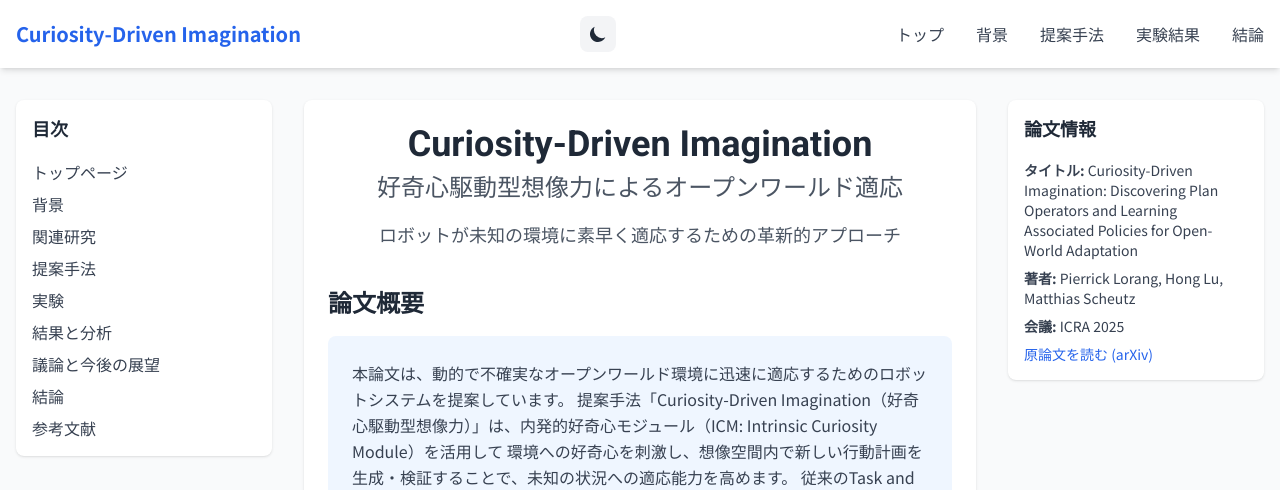
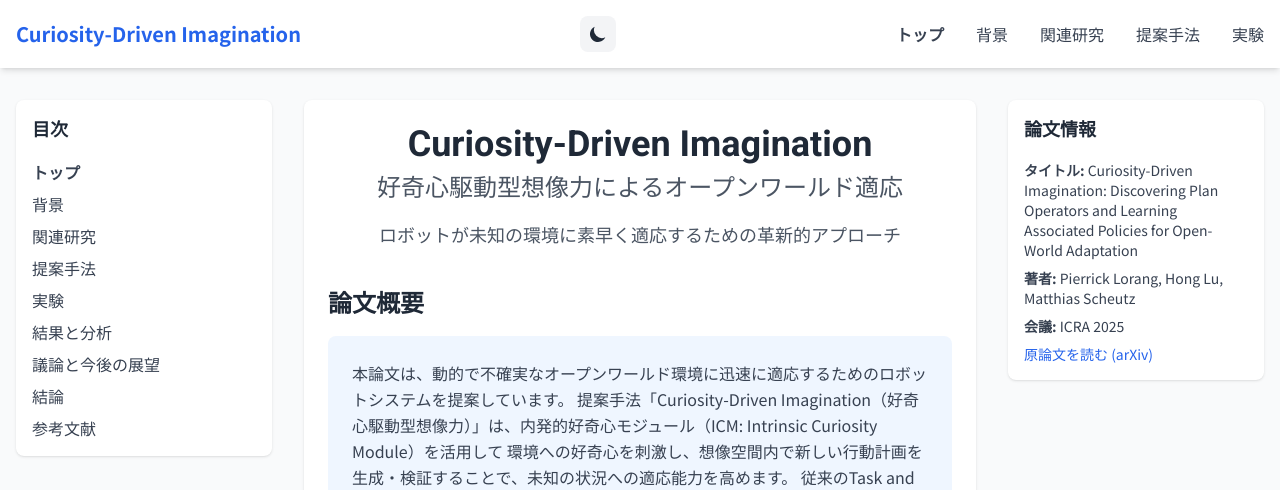
Before and after one commit to KyosukeIchikawa/ai_agent_articles, a Next.js app: page / in a window 1280 px wide. Shown: the top 490 px of the page. Built offline with nearby package versions, Linux system fonts and the light colour scheme.

Commit message:
スマートフォン表示時のナビゲーション改善: 目次アクセスの追加とUI/UXの向上

```diff
--- a/src/components/Layout.js
+++ b/src/components/Layout.js
@@ -2,25 +2,55 @@ import Head from 'next/head';
 import Link from 'next/link';
 import { useState, useEffect } from 'react';
 import { useTheme } from 'next-themes';
+import { useRouter } from 'next/router';
 import ScrollToTop from './ScrollToTop';
 
 export default function Layout({ children, title = 'Curiosity-Driven Imagination' }) {
   const [isMenuOpen, setIsMenuOpen] = useState(false);
+  const [isMobileTableOfContents, setIsMobileTableOfContents] = useState(false);
   const [mounted, setMounted] = useState(false);
   const { theme, setTheme } = useTheme();
+  const router = useRouter();
 
   // マウント後にのみレンダリングするための処理
   useEffect(() => {
     setMounted(true);
   }, []);
 
+  // ページ遷移時にメニューを閉じる
+  useEffect(() => {
+    setIsMenuOpen(false);
+    setIsMobileTableOfContents(false);
+  }, [router.pathname]);
+
   const toggleMenu = () => {
     setIsMenuOpen(!isMenuOpen);
+    // メニューを開いたら目次は閉じる
+    if (!isMenuOpen) {
+      setIsMobileTableOfContents(false);
+    }
+  };
+
+  const toggleMobileTableOfContents = () => {
+    setIsMobileTableOfContents(!isMobileTableOfContents);
   };
 
   const toggleTheme = () => {
     setTheme(theme === 'dark' ? 'light' : 'dark');
   };
+
+  // ナビゲーションリンク
+  const navLinks = [
+    { href: '/', label: 'トップ' },
+    { href: '/background/', label: '背景' },
+    { href: '/related-work/', label: '関連研究' },
+    { href: '/method/', label: '提案手法' },
+    { href: '/experiments/', label: '実験' },
+    { href: '/results/', label: '結果と分析' },
+    { href: '/discussion/', label: '議論と今後の展望' },
+    { href: '/conclusion/', label: '結論' },
+    { href: '/references/', label: '参考文献' },
+  ];
 
   return (
     <div className="flex flex-col min-h-screen bg-gray-50 dark:bg-gray-900">
@@ -33,13 +63,11 @@ export default function Layout({ children, title = 'Curiosity-Driven Imagination
           rel="stylesheet"
         />
       </Head>
-
-      <header className="sticky top-0 z-10 bg-white dark:bg-gray-800 shadow-md">
+      <header className="sticky top-0 z-20 bg-white dark:bg-gray-800 shadow-md">
         <div className="container mx-auto px-4 py-4 flex justify-between items-center">
           <Link href="/" className="text-xl font-bold text-blue-600 dark:text-blue-400">
             Curiosity-Driven Imagination
           </Link>
-
           <div className="flex items-center space-x-4">
             {mounted && (
               <button
@@ -58,6 +86,19 @@ export default function Layout({ children, title = 'Curiosity-Driven Imagination
                 )}
               </button>
             )}
+
+            {/* モバイル用目次ボタン */}
+            <button
+              className="block md:hidden text-gray-700 dark:text-gray-300"
+              onClick={toggleMobileTableOfContents}
+              aria-expanded={isMobileTableOfContents}
+            >
+              <svg xmlns="http://www.w3.org/2000/svg" className="h-6 w-6" fill="none" viewBox="0 0 24 24" stroke="currentColor">
+                <path strokeLinecap="round" strokeLinejoin="round" strokeWidth={2} d="M4 6h16M4 12h16m-7 6h7" />
+              </svg>
+            </button>
+
+            {/* ハンバーガーメニュー */}
             <button
               className="block md:hidden text-gray-700 dark:text-gray-300"
               onClick={toggleMenu}
@@ -89,39 +130,72 @@ export default function Layout({ children, title = 'Curiosity-Driven Imagination
             </button>
           </div>
 
-          <nav
-            className={`${
-              isMenuOpen ? 'block' : 'hidden'
-            } md:block absolute md:relative top-full left-0 right-0 md:top-auto bg-white dark:bg-gray-800 md:bg-transparent shadow-md md:shadow-none`}
+          {/* デスクトップ用ナビゲーション */}
+          <nav className="hidden md:block">
+            <ul className="flex flex-row space-x-8">
+              {navLinks.slice(0, 5).map((link) => (
+                <li key={link.href}>
+                  <Link
+                    href={link.href}
+                    className={`text-gray-700 dark:text-gray-300 hover:text-blue-600 dark:hover:text-blue-400 ${
+                      router.pathname === link.href ? 'font-semibold text-blue-600 dark:text-blue-400' : ''
+                    }`}
                   >
-            <ul className="flex flex-col md:flex-row space-y-4 md:space-y-0 md:space-x-8 p-4 md:p-0">
-              <li>
-                <Link href="/" className="text-gray-700 dark:text-gray-300 hover:text-blue-600 dark:hover:text-blue-400">
-                  トップ
+                    {link.label}
                   </Link>
                 </li>
-              <li>
-                <Link href="/background/" className="text-gray-700 dark:text-gray-300 hover:text-blue-600 dark:hover:text-blue-400">
-                  背景
+              ))}
+            </ul>
+          </nav>
+        </div>
+
+        {/* モバイル用メインナビゲーション */}
+        <div
+          className={`${
+            isMenuOpen ? 'max-h-screen opacity-100' : 'max-h-0 opacity-0 pointer-events-none'
+          } md:hidden overflow-hidden transition-all duration-300 ease-in-out bg-white dark:bg-gray-800 shadow-lg`}
+        >
+          <nav className="container mx-auto px-4 py-2">
+            <ul className="flex flex-col space-y-3 pb-4">
+              {navLinks.map((link) => (
+                <li key={link.href}>
+                  <Link
+                    href={link.href}
+                    className={`block py-2 text-gray-700 dark:text-gray-300 hover:text-blue-600 dark:hover:text-blue-400 ${
+                      router.pathname === link.href ? 'font-semibold text-blue-600 dark:text-blue-400' : ''
+                    }`}
+                  >
+                    {link.label}
                   </Link>
                 </li>
-              <li>
-                <Link href="/method/" className="text-gray-700 dark:text-gray-300 hover:text-blue-600 dark:hover:text-blue-400">
-                  提案手法
+              ))}
+            </ul>
+          </nav>
+        </div>
+
+        {/* モバイル用目次ドロップダウン */}
+        <div
+          className={`${
+            isMobileTableOfContents ? 'max-h-screen opacity-100' : 'max-h-0 opacity-0 pointer-events-none'
+          } md:hidden overflow-hidden transition-all duration-300 ease-in-out bg-white dark:bg-gray-800 shadow-lg`}
+        >
+          <div className="container mx-auto px-4 py-2">
+            <h3 className="text-lg font-semibold my-2 text-gray-800 dark:text-gray-200">目次</h3>
+            <ul className="flex flex-col space-y-2 pb-4">
+              {navLinks.map((link) => (
+                <li key={link.href}>
+                  <Link
+                    href={link.href}
+                    className={`block py-2 text-gray-700 dark:text-gray-300 hover:text-blue-600 dark:hover:text-blue-400 ${
+                      router.pathname === link.href ? 'font-semibold text-blue-600 dark:text-blue-400' : ''
+                    }`}
+                  >
+                    {link.label}
                   </Link>
                 </li>
-              <li>
-                <Link href="/experiments/" className="text-gray-700 dark:text-gray-300 hover:text-blue-600 dark:hover:text-blue-400">
-                  実験結果
-                </Link>
-              </li>
-              <li>
-                <Link href="/conclusion/" className="text-gray-700 dark:text-gray-300 hover:text-blue-600 dark:hover:text-blue-400">
-                  結論
-                </Link>
-              </li>
+              ))}
             </ul>
-          </nav>
+          </div>
         </div>
       </header>
 
@@ -131,51 +205,18 @@ export default function Layout({ children, title = 'Curiosity-Driven Imagination
             <div className="sticky top-24 p-4 bg-white dark:bg-gray-800 rounded-lg shadow">
               <h3 className="text-lg font-semibold mb-4 text-gray-800 dark:text-gray-200">目次</h3>
               <ul className="space-y-2">
-                <li>
-                  <Link href="/" className="text-gray-700 dark:text-gray-300 hover:text-blue-600 dark:hover:text-blue-400">
-                    トップページ
+                {navLinks.map((link) => (
+                  <li key={link.href}>
+                    <Link
+                      href={link.href}
+                      className={`text-gray-700 dark:text-gray-300 hover:text-blue-600 dark:hover:text-blue-400 ${
+                        router.pathname === link.href ? 'font-semibold text-blue-600 dark:text-blue-400' : ''
+                      }`}
+                    >
+                      {link.label}
                     </Link>
                   </li>
-                <li>
-                  <Link href="/background/" className="text-gray-700 dark:text-gray-300 hover:text-blue-600 dark:hover:text-blue-400">
-                    背景
-                  </Link>
-                </li>
-                <li>
-                  <Link href="/related-work/" className="text-gray-700 dark:text-gray-300 hover:text-blue-600 dark:hover:text-blue-400">
-                    関連研究
-                  </Link>
-                </li>
-                <li>
-                  <Link href="/method/" className="text-gray-700 dark:text-gray-300 hover:text-blue-600 dark:hover:text-blue-400">
-                    提案手法
-                  </Link>
-                </li>
-                <li>
-                  <Link href="/experiments/" className="text-gray-700 dark:text-gray-300 hover:text-blue-600 dark:hover:text-blue-400">
-                    実験
-                  </Link>
-                </li>
-                <li>
-                  <Link href="/results/" className="text-gray-700 dark:text-gray-300 hover:text-blue-600 dark:hover:text-blue-400">
-                    結果と分析
-                  </Link>
-                </li>
-                <li>
-                  <Link href="/discussion/" className="text-gray-700 dark:text-gray-300 hover:text-blue-600 dark:hover:text-blue-400">
-                    議論と今後の展望
-                  </Link>
-                </li>
-                <li>
-                  <Link href="/conclusion/" className="text-gray-700 dark:text-gray-300 hover:text-blue-600 dark:hover:text-blue-400">
-                    結論
-                  </Link>
-                </li>
-                <li>
-                  <Link href="/references/" className="text-gray-700 dark:text-gray-300 hover:text-blue-600 dark:hover:text-blue-400">
-                    参考文献
-                  </Link>
-                </li>
+                ))}
               </ul>
             </div>
           </aside>
@@ -214,6 +255,7 @@ export default function Layout({ children, title = 'Curiosity-Driven Imagination
       </main>
 
       <ScrollToTop />
+
       <footer className="bg-gray-800 text-white py-8">
         <div className="container mx-auto px-4">
           <div className="flex flex-col md:flex-row justify-between items-center">
```
Lines whose indentation alone changed are shown as unchanged.
